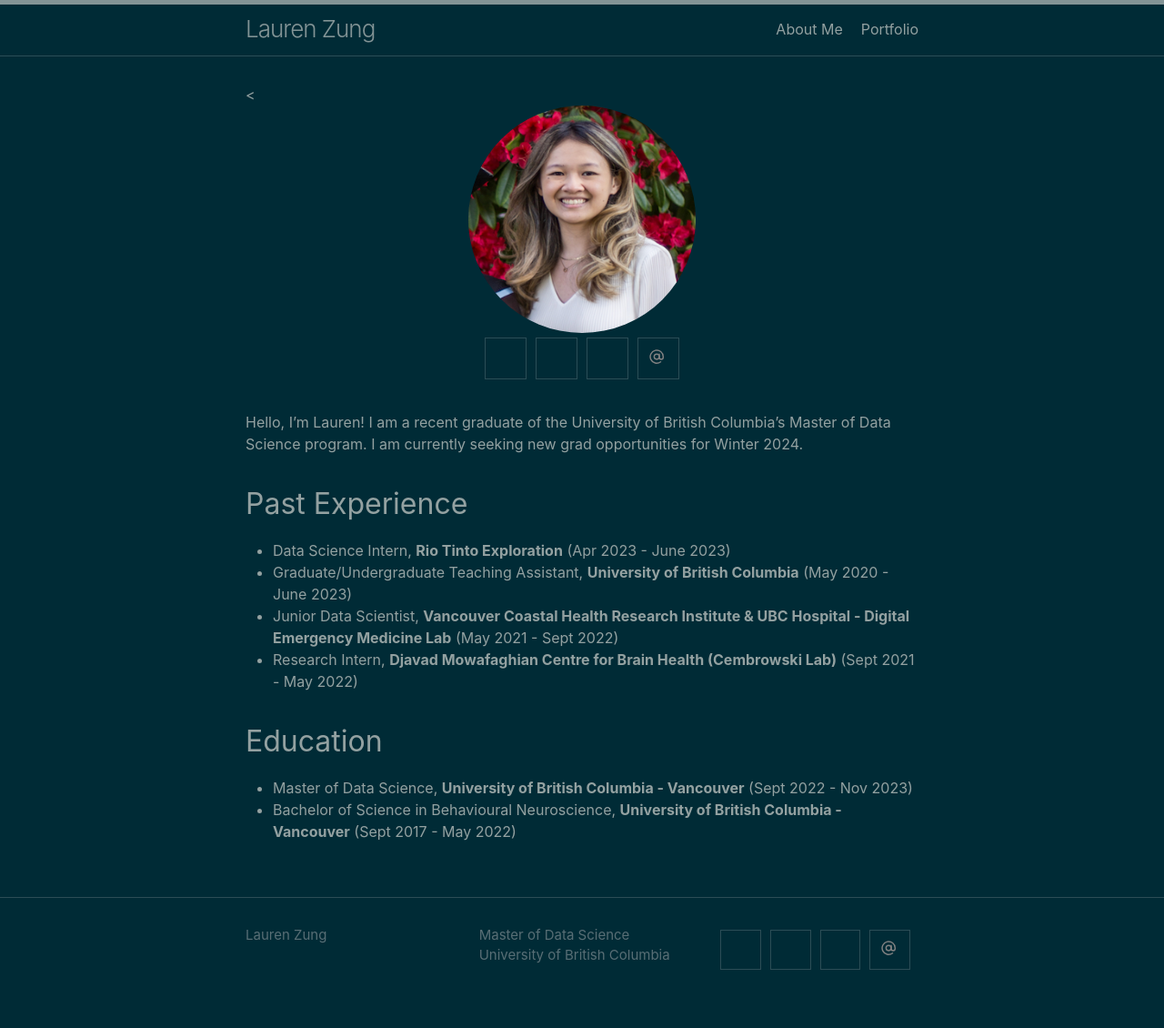
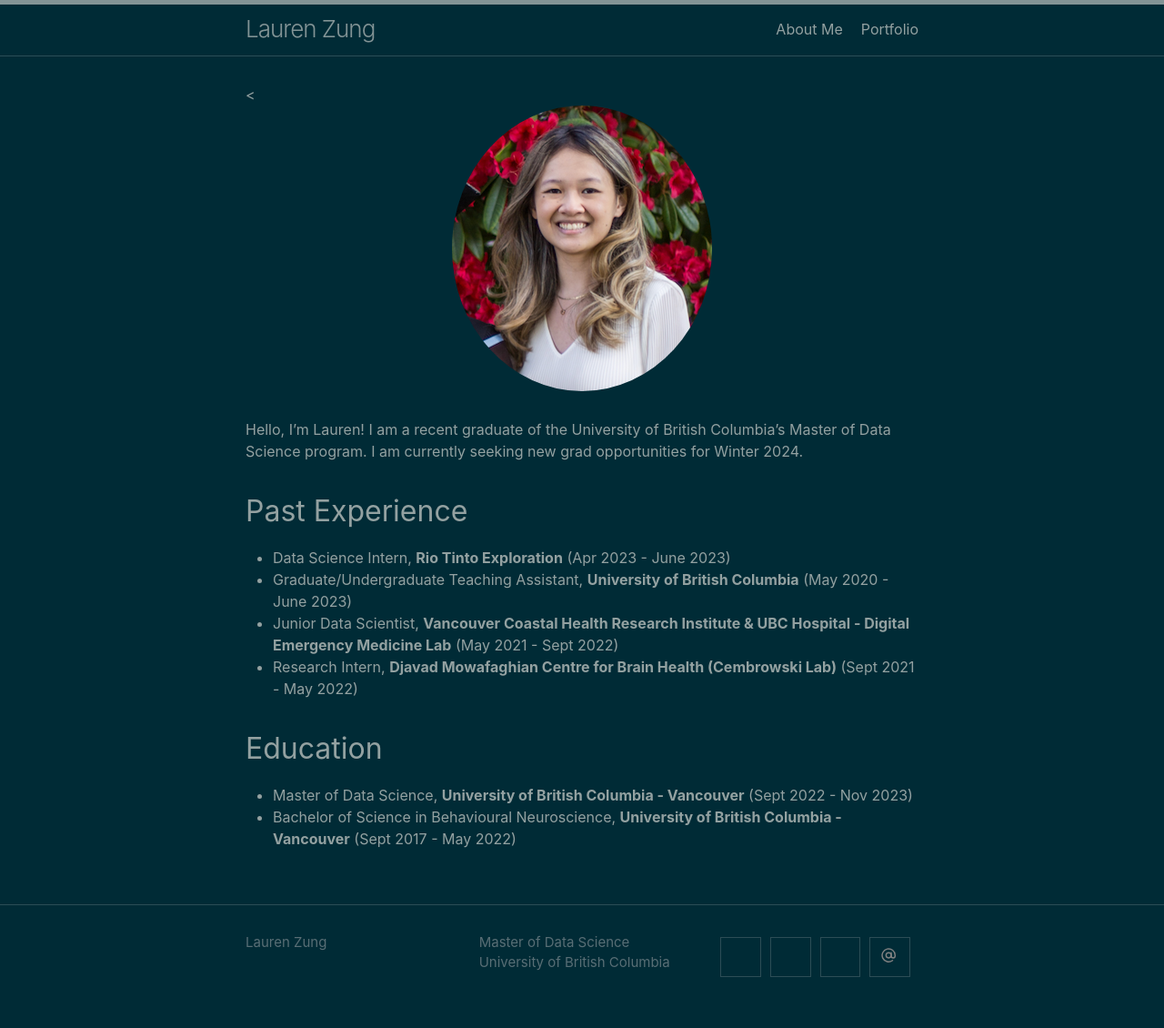
Before and after one commit to lzung/lzung.github.io, a Jekyll site: the page built from about.md, in a window 1280 px wide. Shown: the whole page at 91% size. Built offline with Jekyll 4.4.1, drawn with Linux system fonts in a browser that asks for light colours.

```diff
--- a/_config.yml
+++ b/_config.yml
@@ -19,13 +19,14 @@ minima:
 
 # If you want to link only specific pages in your header, uncomment
 # this and add the path to the pages in order as they should show up
-#header_pages:
-# - about.md
+header_pages:
+  - about.md
+  - portfolio.md
 
 # Build settings
 theme: minima
 
 plugins:
- - jekyll-feed
- - jekyll-seo-tag
- - jemoji
+  - jekyll-feed
+  - jekyll-seo-tag
+  - jemoji
--- a/_includes/head.html
+++ b/_includes/head.html
@@ -2,6 +2,7 @@
     <meta charset="utf-8">
     <meta http-equiv="X-UA-Compatible" content="IE=edge">
     <meta name="viewport" content="width=device-width, initial-scale=1">
+    {%- include favicons.html -%}
     {%- seo -%}
     <link rel="stylesheet" href="{{ "/assets/css/style.css" | relative_url }}">
     {%- feed_meta -%}
--- a/_layouts/about.html
+++ b/_layouts/about.html
@@ -4,10 +4,7 @@ layout: base
 <article class="post">
 
   <<div style="text-align:center;padding-bottom:30px;overflow:auto">
-    <img src="../images/profile.png" alt="Avatar" style="width:50%;border-radius:50%;max-width:250px;max-height:250px">
-    <div>
-      {%- include social.html -%}
-    </div>
+    <img src="../images/profile.png" alt="Avatar" style="border-radius:50%">
   </div>
 
   <div class="post-content">
```
